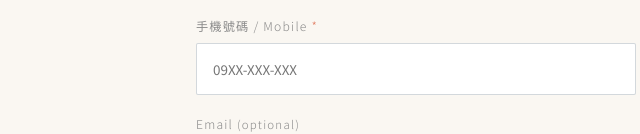
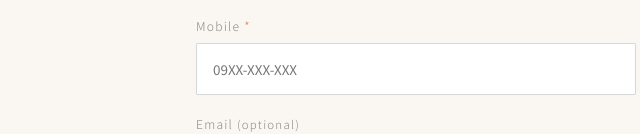
Before and after one commit to ian741101-spec/-, a plain HTML site: page booking.html in a window 1280 px wide. Shown: the part 669-803 px from the top of the page, 224-864 px from the left. Drawn offline with nearby package versions, Linux system fonts and the light colour scheme; a web font is replaced by a local one.

Commit message:
Add files via upload

```diff
--- a/booking.html
+++ b/booking.html
@@ -456,7 +456,7 @@
     optJustRight: 'Just Right Room', optFreediver: 'Freediver Single Room',
     optBunk: 'Intertidal Bunk Dorm (per bed)',
     numGuests: 'Number of Guests', yourName: 'Your Name',
-    contact: 'WhatsApp / Email', specialReq: 'Special Requests', optional: '(optional)',
+    phone: 'Mobile', email: 'Email', specialReq: 'Special Requests', optional: '(optional)',
     phName: 'Full name', phContact: 'So we can reach you',
     phNotes: 'Allergies, arrival time, dive gear needs...',
     cancelPolicy: 'Cancellation Policy',
@@ -486,7 +486,7 @@
     optJustRight: '剛剛好房', optFreediver: '自由潛水單人房',
     optBunk: '潮間帶背包房(每床)',
     numGuests: '入住人數', yourName: '您的姓名',
-    contact: 'WhatsApp / Email', specialReq: '特殊需求', optional: '(選填)',
+    phone: 'Mobile', email: 'Email', specialReq: '特殊需求', optional: '(選填)',
     phName: '全名', phContact: '方便我們聯繫您',
     phNotes: '過敏、抵達時間、潛水裝備需求...',
     cancelPolicy: '取消政策',
@@ -516,7 +516,7 @@
     optJustRight: 'ジャストライトルーム', optFreediver: 'フリーダイバーシングル',
     optBunk: 'インタータイダルバンク(ベッド単位)',
     numGuests: '宿泊人数', yourName: 'お名前',
-    contact: 'WhatsApp / メール', specialReq: '特別なご要望', optional: '(任意)',
+    phone: 'Mobile', email: 'Email', specialReq: '特別なご要望', optional: '(任意)',
     phName: 'フルネーム', phContact: 'ご連絡可能な方法',
     phNotes: 'アレルギー、到着時間、ダイビング装備の希望など...',
     cancelPolicy: 'キャンセルポリシー',
@@ -737,7 +737,6 @@
     guest_email:   email || '',
     guest_phone:   phone,
     to_email:      email || phone,
-    guest_contact: phone,
     room_type:     room,
     checkin_date:  checkin,
     checkout_date: checkout,
@@ -759,7 +758,6 @@
     headers: { 'Content-Type': 'application/json' },
     body: JSON.stringify({
       guest_name:    name,
-      guest_contact: phone,
       guest_phone:   phone,
       guest_email:   email || '',
       room_type:     room,
```
